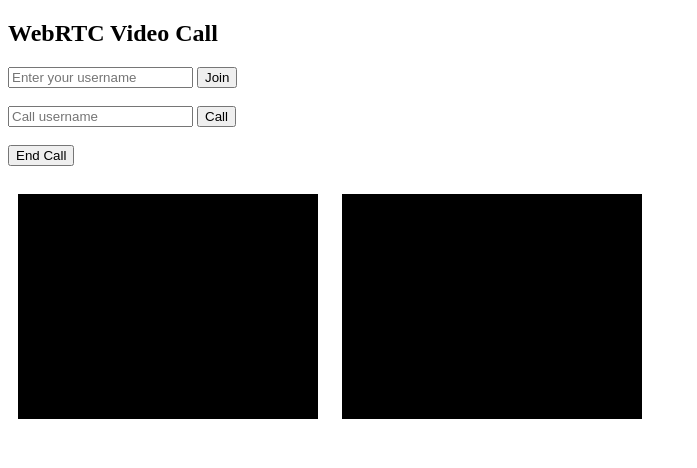
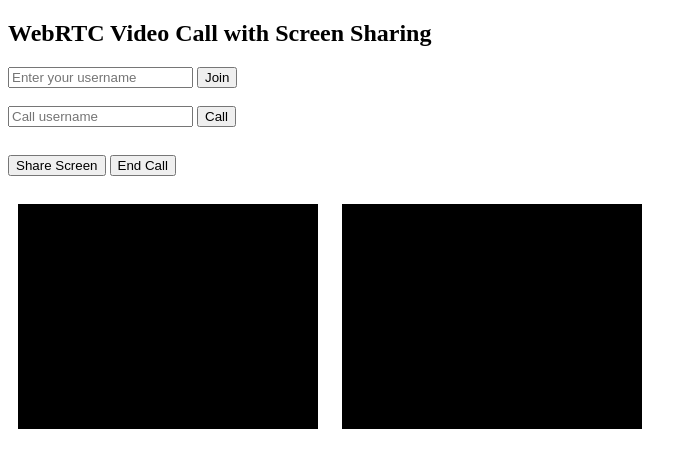
Before and after one commit to SojebSikder/call-frontend, a plain HTML site: page index.html in a window 1280 px wide. Shown: the whole page, without its empty margins (0-697 px from the left). Drawn offline with nearby package versions, Linux system fonts and the light colour scheme; no server answers.

Commit message:
added screensharing

```diff
--- a/index.html
+++ b/index.html
@@ -2,9 +2,9 @@
 <html lang="en">
 
 <head>
-    <meta charset="UTF-8">
-    <meta name="viewport" content="width=device-width, initial-scale=1.0">
-    <title>WebRTC Video Call</title>
+  <meta charset="UTF-8" />
+  <meta name="viewport" content="width=device-width, initial-scale=1.0"/>
+  <title>WebRTC Video Call with Screen Sharing and Audio</title>
   <style>
     video {
       width: 300px;
@@ -12,19 +12,25 @@
       margin: 10px;
       background: #000;
     }
+    #controls {
+      margin-top: 10px;
+    }
   </style>
 </head>
 
 <body>
-    <h2>WebRTC Video Call</h2>
+  <h2>WebRTC Video Call with Screen Sharing</h2>
   <input type="text" id="username" placeholder="Enter your username" />
   <button onclick="join()">Join</button>
-    <br><br>
+  <br /><br />
   <input type="text" id="callTo" placeholder="Call username" />
   <button onclick="callUser()">Call</button>
-    <br><br>
+  <br /><br />
+  <div id="controls">
+    <button onclick="shareScreen()">Share Screen</button>
     <button onclick="endCall()">End Call</button>
-    <br><br>
+  </div>
+  <br />
   <div id="videoContainer">
     <video id="localVideo" autoplay muted playsinline></video>
     <video id="remoteVideo" autoplay playsinline></video>
@@ -34,7 +40,7 @@
   <script>
     const socket = io("http://localhost:4000", {
       auth: {
-                token: "jwt_token"
+        token: "eyJhbGciOiJIUzI1NiIsInR5cCI6IkpXVCJ9.eyJlbWFpbCI6InRlc3RAZ21haWwuY29tIiwic3ViIjoiY205amRuOXphMDAwMHh3Zmc3ZXdvNGU1aCIsImlhdCI6MTc0NDc3NDQ4OCwiZXhwIjoxNzQ0ODYwODg4fQ.cD2MuNvsyU3qptKZ68gr6QOrE_WScYCHYXcF5uwrxs0" // Replace with actual token
       }
     });
 
@@ -45,7 +51,7 @@
         { urls: 'stun:stun1.l.google.com:19302' },
         { urls: 'stun:stun2.l.google.com:19302' },
         { urls: 'stun:stun3.l.google.com:19302' },
-                { urls: 'stun:stun4.l.google.com:19302' },
+        { urls: 'stun:stun4.l.google.com:19302' }
       ]
     };
     let iceCandidatesQueue = [];
@@ -78,8 +84,7 @@
           peerConnection.addTrack(track, localStream)
         );
 
-                const localVideo = document.getElementById("localVideo");
-                localVideo.srcObject = localStream;
+        document.getElementById("localVideo").srcObject = localStream;
       } catch (err) {
         console.error("Error accessing media devices:", err);
       }
@@ -110,7 +115,6 @@
         await setupPeerConnection(caller);
         await peerConnection.setRemoteDescription(new RTCSessionDescription(offer));
 
-                // Process any queued candidates
         while (iceCandidatesQueue.length) {
           const candidate = iceCandidatesQueue.shift();
           await peerConnection.addIceCandidate(new RTCIceCandidate(candidate));
@@ -133,7 +137,6 @@
       try {
         await peerConnection.setRemoteDescription(new RTCSessionDescription(answer));
 
-                // Process any queued candidates
         while (iceCandidatesQueue.length) {
           const candidate = iceCandidatesQueue.shift();
           await peerConnection.addIceCandidate(new RTCIceCandidate(candidate));
@@ -175,10 +178,54 @@
         localStream = null;
       }
 
-            const videoElements = document.querySelectorAll("video");
-            videoElements.forEach(video => {
+      document.querySelectorAll("video").forEach(video => {
         video.srcObject = null;
       });
+    }
+
+    async function shareScreen() {
+      try {
+        const screenStream = await navigator.mediaDevices.getDisplayMedia({
+          video: true,
+          audio: true // 🔊 Request screen audio too
+        });
+
+        const screenTrack = screenStream.getVideoTracks()[0];
+        const audioTrack = screenStream.getAudioTracks()[0];
+
+        // Replace video track
+        const videoSender = peerConnection.getSenders().find(s => s.track?.kind === "video");
+        if (videoSender && screenTrack) {
+          videoSender.replaceTrack(screenTrack);
+        }
+
+        // Replace audio track (if screen audio available)
+        if (audioTrack) {
+          const audioSender = peerConnection.getSenders().find(s => s.track?.kind === "audio");
+          if (audioSender) {
+            audioSender.replaceTrack(audioTrack);
+          }
+        }
+
+        document.getElementById("localVideo").srcObject = screenStream;
+
+        screenTrack.onended = async () => {
+          if (!localStream) return;
+
+          const camVideo = localStream.getVideoTracks()[0];
+          const camAudio = localStream.getAudioTracks()[0];
+
+          const videoSender = peerConnection.getSenders().find(s => s.track?.kind === "video");
+          const audioSender = peerConnection.getSenders().find(s => s.track?.kind === "audio");
+
+          if (videoSender && camVideo) videoSender.replaceTrack(camVideo);
+          if (audioSender && camAudio) audioSender.replaceTrack(camAudio);
+
+          document.getElementById("localVideo").srcObject = localStream;
+        };
+      } catch (err) {
+        console.error("Error sharing screen:", err);
+      }
     }
   </script>
 </body>
```
Lines whose indentation alone changed are shown as unchanged.
